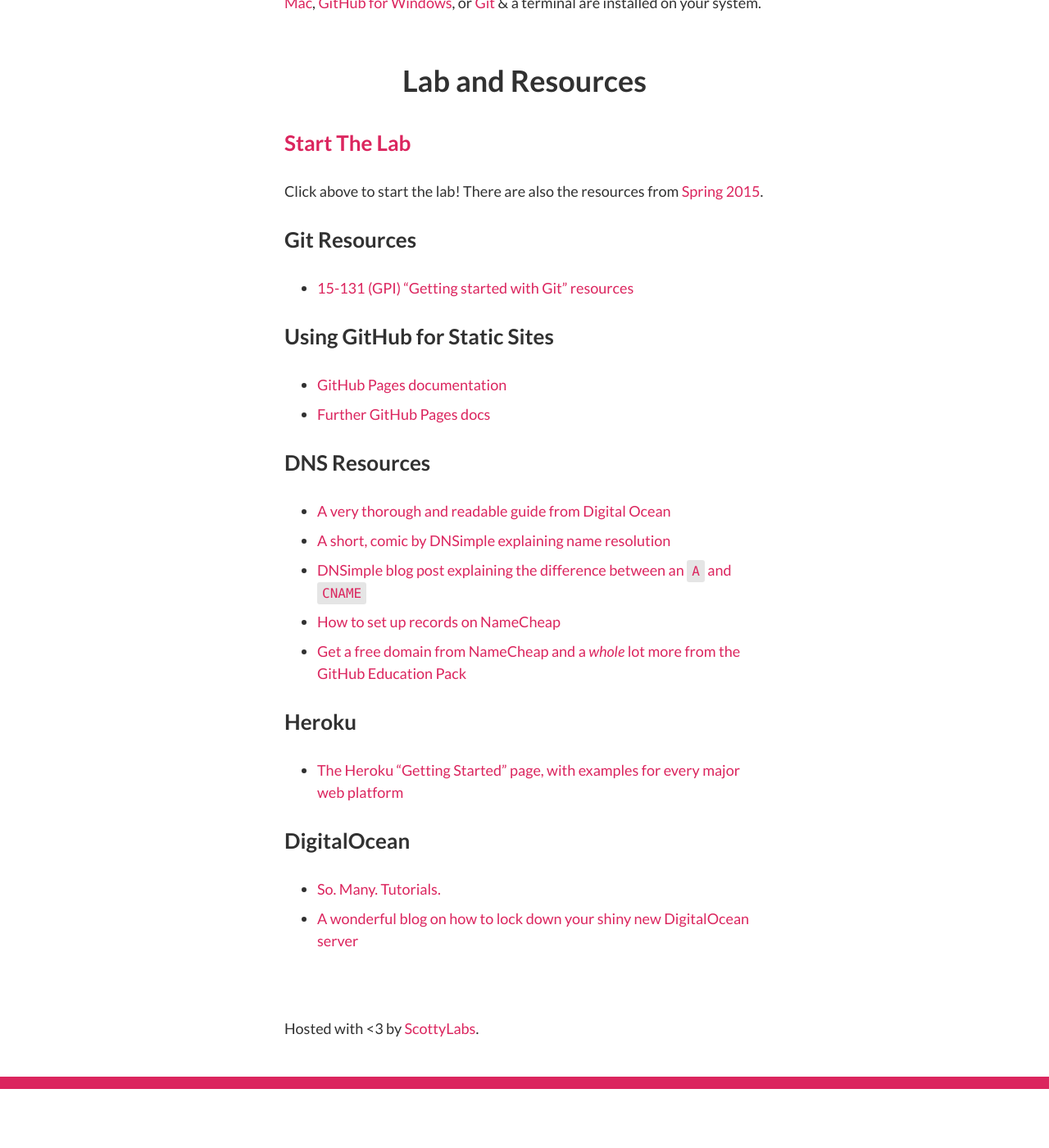
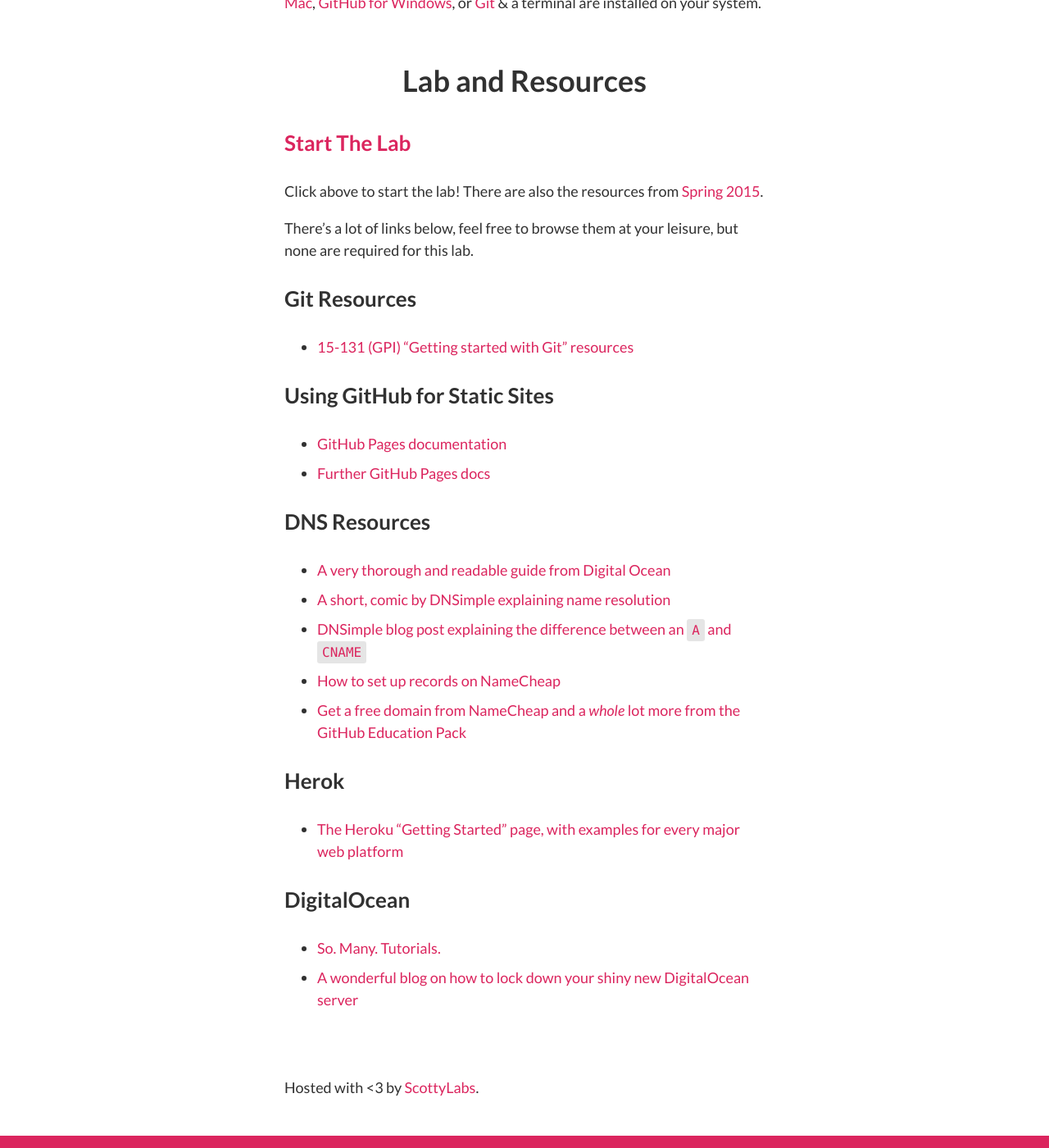
Before and after one commit to ScottyLabs/wdw, a Jekyll site: the page built from deployment/index.md, in a window 1280 px wide and 1400 px high, scrolled down 878 px. Shown: the whole window at 82% size. Built offline with Jekyll 4.4.1, drawn with Linux system fonts in a browser that asks for light colours; nearby versions of some CDN libraries; Markdown is read by kramdown in place of the engine named in the settings; before the commit the page ends 2206 px from its top, so only the background shows below that.

Commit message:
Implemented some feedback from @jez

```diff
--- a/deployment/index.md
+++ b/deployment/index.md
@@ -40,6 +40,9 @@
 Click above to start the lab! There are also the resources from [Spring
 2015]({{ site.baseurl }}/deployment/s15/lab/).
 
+There's a lot of links below, feel free to browse them at your leisure, but none
+are required for this lab.
+
 ### Git Resources
 
 - [15-131 (GPI) "Getting started with Git" resources](https://www.cs.cmu.edu/~15131/f15/topics/git/)
@@ -55,9 +58,9 @@
 - [A short, comic by DNSimple explaining name resolution](https://howdns.works/)
 - [DNSimple blog post explaining the difference between an `A` and `CNAME`](https://support.dnsimple.com/articles/differences-a-cname-records/)
 - [How to set up records on NameCheap](https://www.namecheap.com/support/knowledgebase/article.aspx/319/78/how-can-i-setup-an-a-address-record-for-my-domain)
-- [Get a free domain from NameCheap and a _whole_ lot more from the GitHub Education Pack](http://plusbryan.com/my-first-5-minutes-on-a-server-or-essential-security-for-linux-servers)
+- [Get a free domain from NameCheap and a _whole_ lot more from the GitHub Education Pack](https://education.github.com/pack)
 
-### Heroku
+### Herok
 
 - [The Heroku "Getting Started" page, with examples for every major web platform](https://devcenter.heroku.com/start)
 
```
Also changed, not shown: deployment/lab/index.md (+2 -0 lines).
